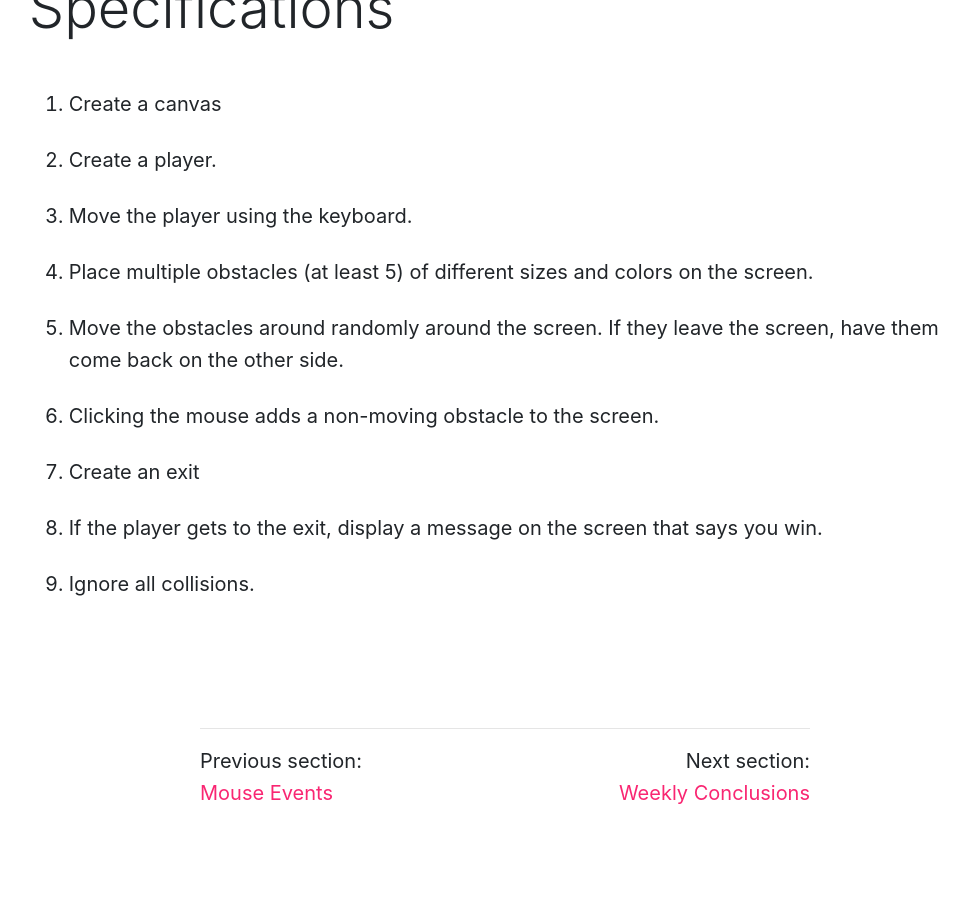
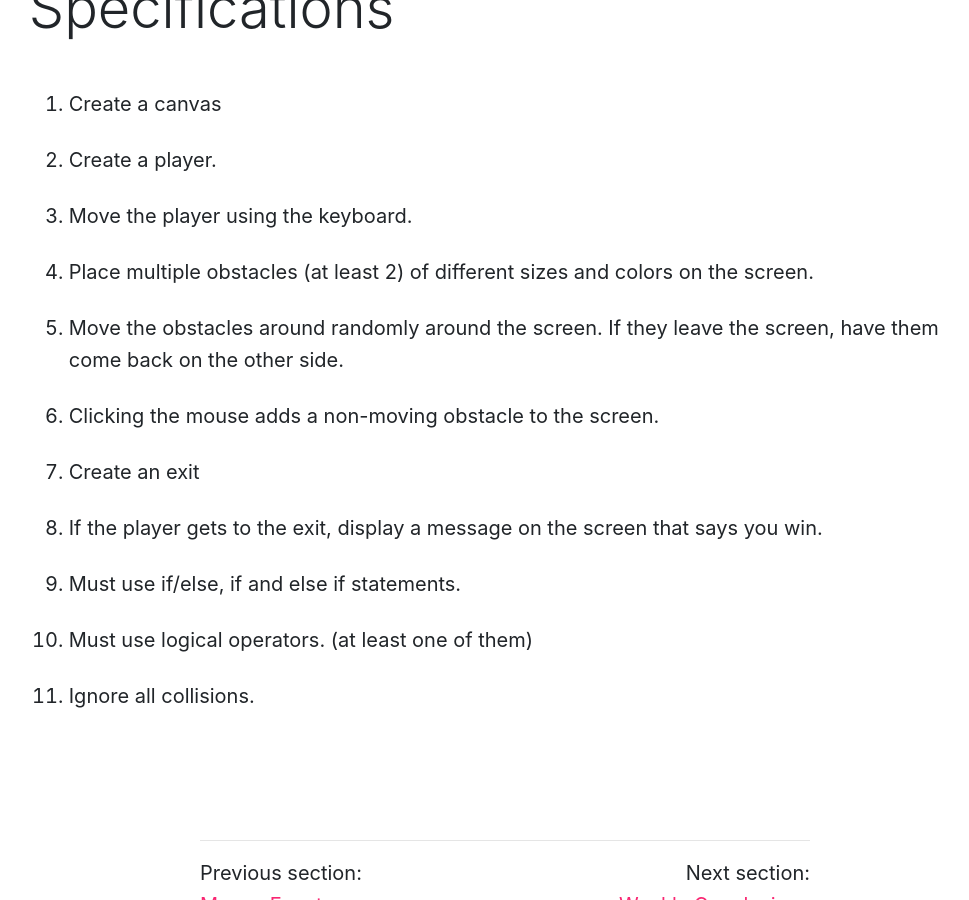
Before and after one commit to Montana-Media-Arts/creative-coding-1-Fall2019, a Jekyll site: the page built from modules/week-11/_posts/2017-02-10-homework.md, in a window 1280 px wide and 900 px high, scrolled down 923 px. Shown: the whole window, without its empty margins (135-1104 px from the left). Built offline with Jekyll 4.4.1, drawn with Linux system fonts in a browser that asks for light colours; nearby versions of some CDN libraries; before the commit the page ends 1748 px from its top, so only the background shows below that.

Commit message:
added some changes to the homework

```diff
--- a/modules/week-11/_posts/2017-02-10-homework.md
+++ b/modules/week-11/_posts/2017-02-10-homework.md
@@ -13,9 +13,11 @@ For this homework, you are going to create a spore-like game.  It should be made
 1. Create a canvas
 3. Create a player.
 4. Move the player using the keyboard.
-5. Place multiple obstacles (at least 5) of different sizes and colors on the screen.
+5. Place multiple obstacles (at least 2) of different sizes and colors on the screen.
 6. Move the obstacles around randomly around the screen.  If they leave the screen, have them come back on the other side.
 7. Clicking the mouse adds a non-moving obstacle to the screen.
 8. Create an exit
 9. If the player gets to the exit, display a message on the screen that says you win.
-10. Ignore all collisions.
+10. Must use if/else, if and else if statements.
+11. Must use logical operators. (at least one of them)
+12. Ignore all collisions.
```
